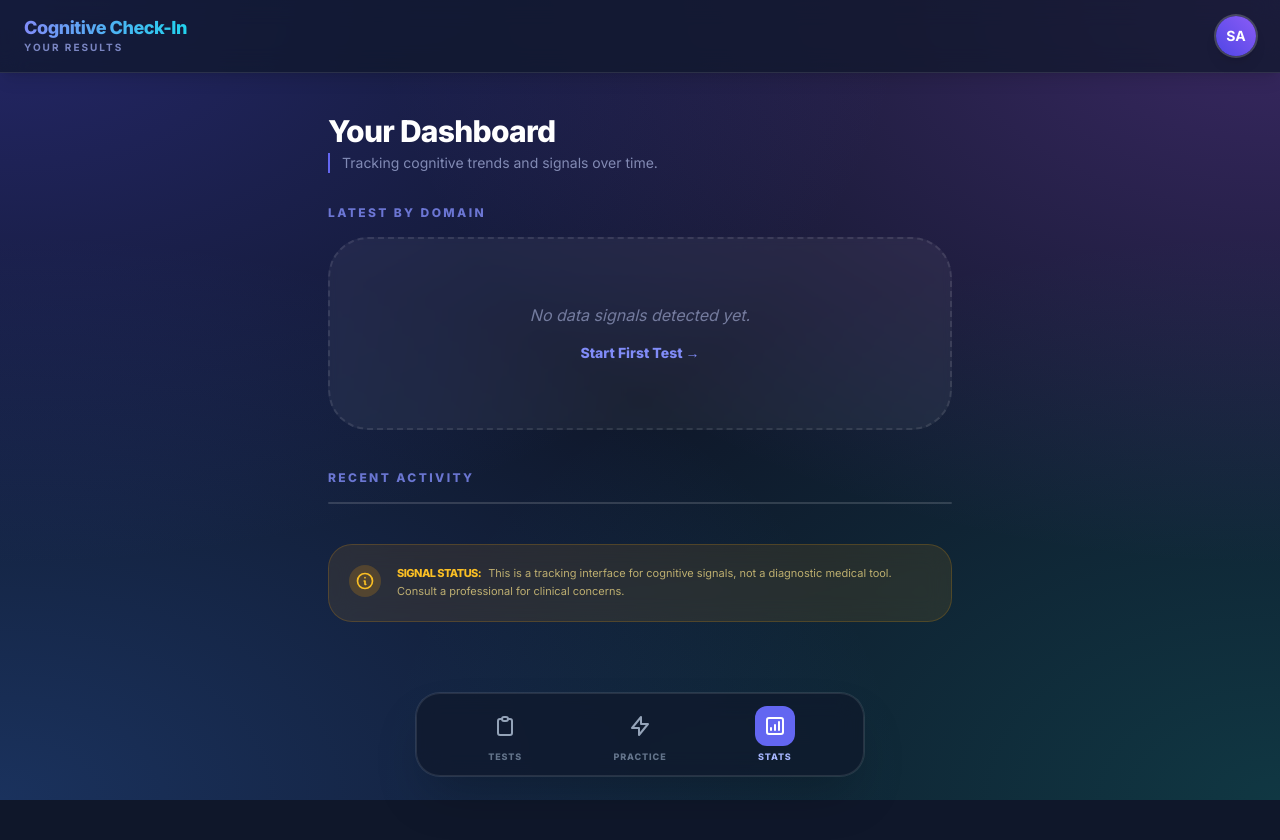
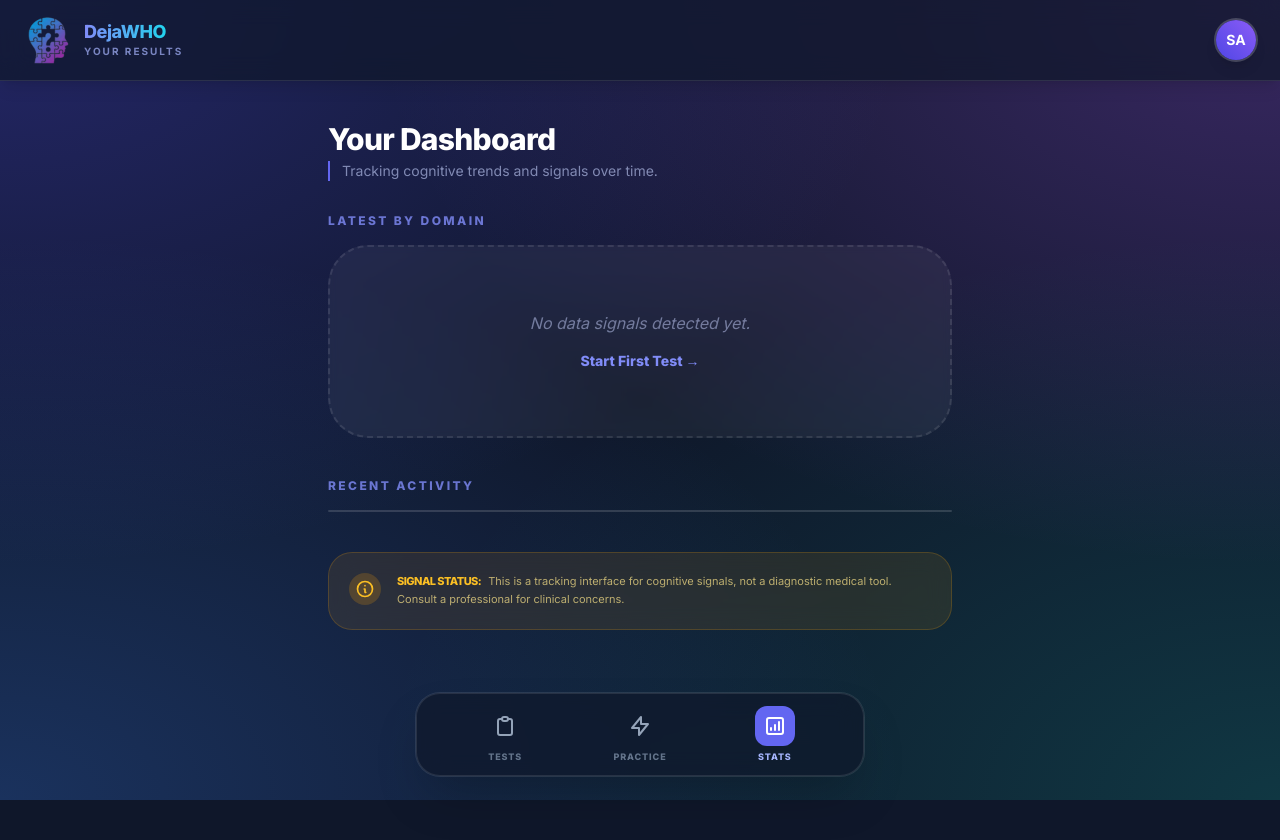
Before and after one commit to celine-propel/memory-lane, a Flask app: page /dashboard in a window 1280 px wide. Shown: the top 840 px of the page. Run offline with Flask 3, Linux system fonts and the light colour scheme; the visitor is signed in with stand-in values (Sample User, id 1); data comes from the database, SQL or seed files in the repository; data that the repository does not hold is empty; some libraries are stand-ins or nearby versions.

Commit message:
Adding Logo & Name

```diff
--- a/templates/base.html
+++ b/templates/base.html
@@ -41,13 +41,16 @@
   <div class="min-h-screen flex flex-col">
 
     <header class="sticky top-0 z-30 glass-nav border-b px-6 py-4 flex justify-between items-center shadow-lg">
-      <div>
-        <div class="text-lg font-black tracking-tight text-white leading-tight">
-          <a class="bg-clip-text text-transparent bg-gradient-to-r from-indigo-400 to-cyan-400" href="/">
-            Cognitive Check-In
-          </a>
+      <div class="flex items-center gap-3">
+        <img src="/static/img/favicon.png" alt="dejawho" class="w-12 h-12">
+        <div>
+          <div class="text-lg font-black tracking-tight text-white leading-tight">
+            <a class="bg-clip-text text-transparent bg-gradient-to-r from-indigo-400 to-cyan-400" href="/">
+              DejaWHO
+            </a>
+          </div>
+          <div class="text-[10px] font-bold text-indigo-300/70 uppercase tracking-[0.2em]">{{ subtitle or "Neural Monitoring" }}</div>
         </div>
-        <div class="text-[10px] font-bold text-indigo-300/70 uppercase tracking-[0.2em]">{{ subtitle or "Neural Monitoring" }}</div>
       </div>
 
       {% if user %}
```
Also changed, not shown: static/img/favicon.png (added), static/img/logo.png (added).
